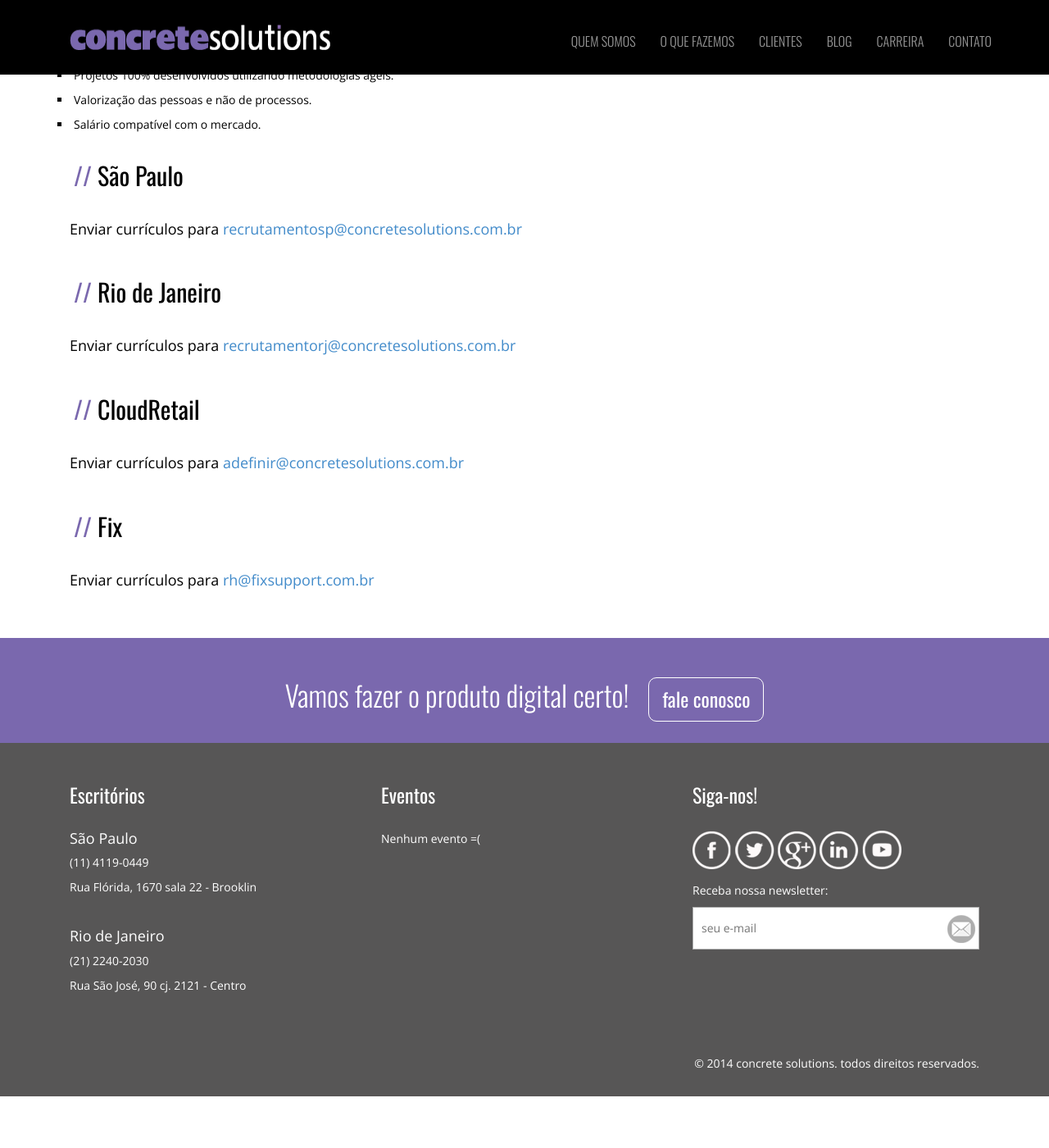
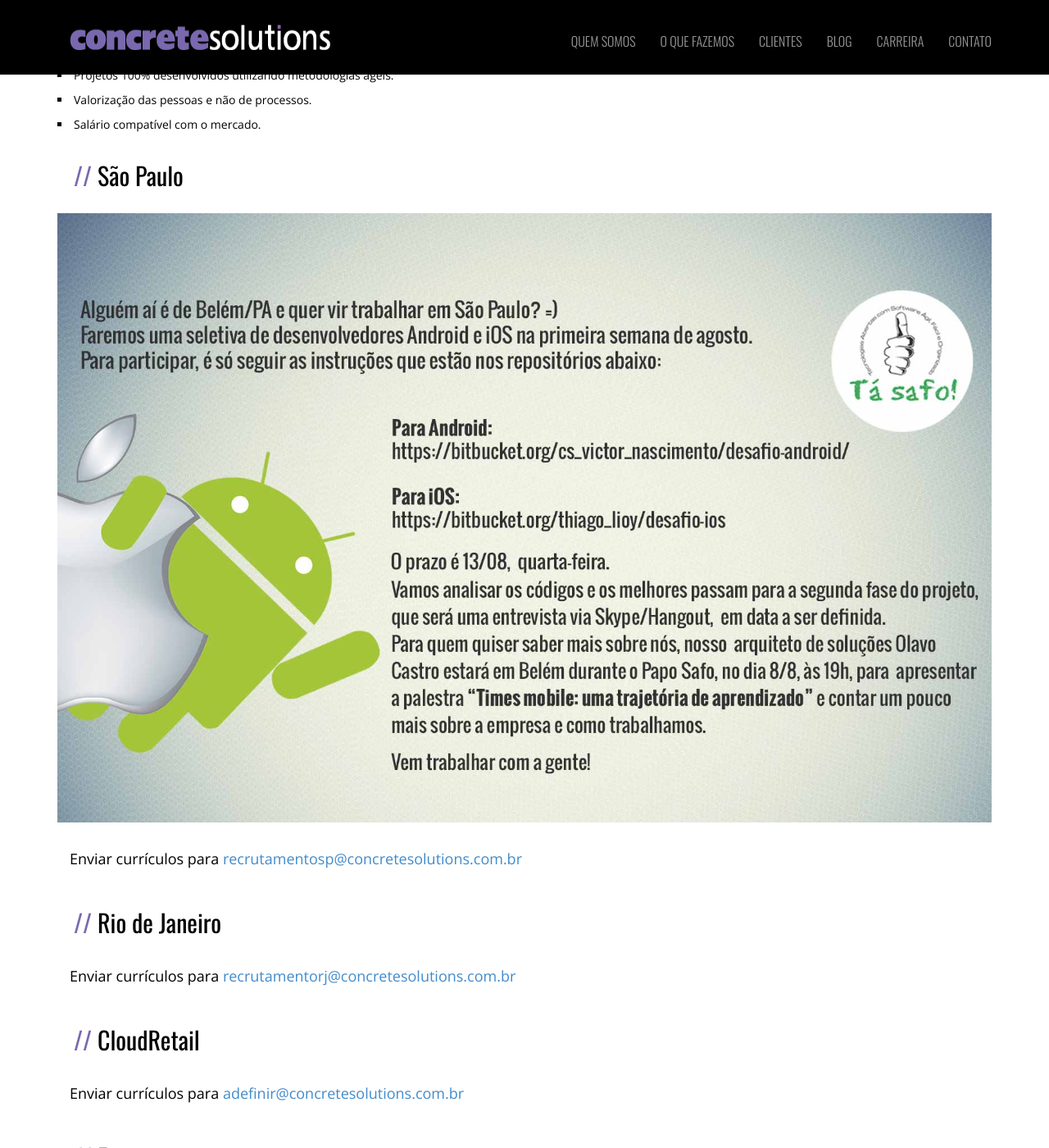
Before and after one commit to cs-lyra/concretesolutions.github.io, a Jekyll site: the page built from carreira/index.html, in a window 1280 px wide and 1400 px high, scrolled down 1017 px. Shown: the whole window at 82% size. Built offline with Jekyll 4.4.1, drawn with Linux system fonts in a browser that asks for light colours; Markdown is read by kramdown in place of the engine named in the settings; comment, search, counter and statistics services are not loaded; before the commit the page ends 2354 px from its top, so only the background shows below that.

Commit message:
Novas alterações home e carreira

```diff
--- a/carreira/index.html
+++ b/carreira/index.html
@@ -24,14 +24,21 @@
 				<li>Salário compatível com o mercado.</li>
 			</ul>
 		</div>
+
 		<div class="row">
 			<h2 class="secondary-title"><span class="purple">//</span> São Paulo</h2>
+
+			<div id="seletiva">
+				<img src="/img/selecao-concrete-androi-ios.jpg">
+			</div>
+
 			<div class="col-md-12">
 				<h4>Enviar currículos para <a id="mail-sp" href="mailto:recrutamentosp@concretesolutions.com.br">recrutamentosp@concretesolutions.com.br</a></h4>
 				<br>
 			</div>
 			<div id="vagas-cssp"></div>
 		</div>
+
 		<div class="row">
 			<h2 class="secondary-title"><span class="purple">//</span> Rio de Janeiro</h2>
 			<div class="col-md-12">
--- a/css/style.css
+++ b/css/style.css
@@ -515,6 +515,7 @@
 	-o-background-size: cover;
 	background-size: cover;
 }
+#seletiva{margin: 15px 0 25px 0;}
 .intro-jobs .hero-content{padding: 0; margin: 35% 0 0 0; float: left;}
 .intro-jobs .hero-content h1 {
 	background-color: rgba(0,0,0,0.8);
```
Also changed, not shown: index.html (+5 -2 lines), img/bg-premio.png (added), img/selecao-concrete-androi-ios.jpg (added). Lines whose indentation alone changed are shown as unchanged.
